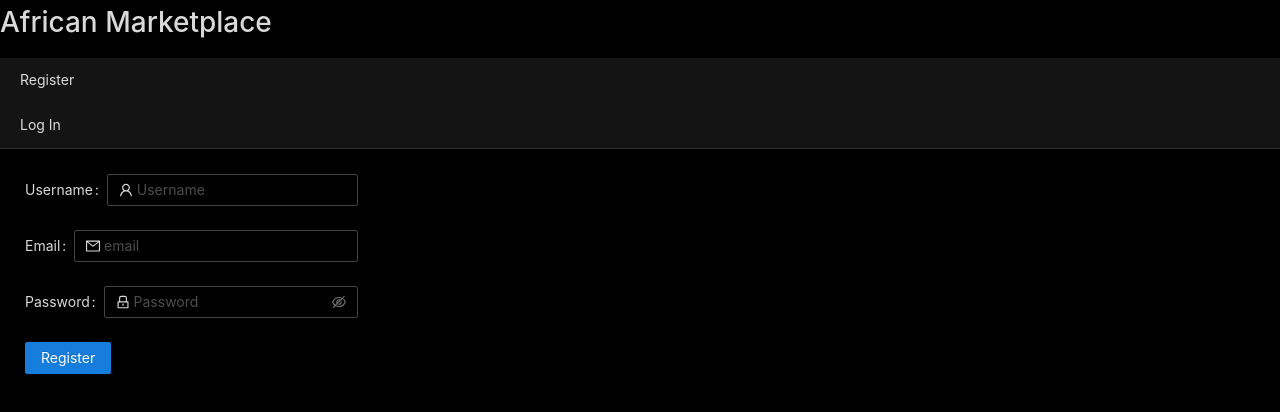
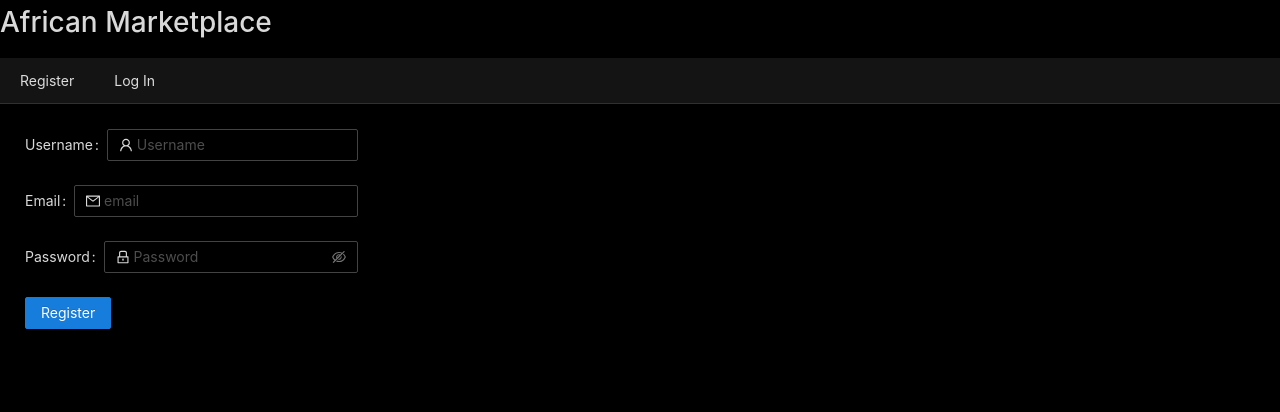
Before and after one commit to atoledo1/Sauti-African-Marketplace, a React (Create React App) app in the folder my-app/: page /register in a window 1280 px wide. Shown: the top 412 px of the page. Built offline with nearby package versions, Linux system fonts and the light colour scheme.

Commit message:
fixed nav

```diff
--- a/my-app/src/components/Navigation.js
+++ b/my-app/src/components/Navigation.js
@@ -1,5 +1,5 @@
 import React from "react";
-import {NavLink} from "react-router-dom";
+import {Link} from "react-router-dom";
 import "../App.css";
 import { Menu } from 'antd';
 import MenuItem from "antd/lib/menu/MenuItem";
@@ -12,35 +12,37 @@ function Navigation(props) {
     props.setLoggedIn(false);
   };
   return (
-    <>
+
+
     <Menu  mode="horizontal">
-
+       <>
       {props.loggedIn ? (
-        <div>
+        <>
             <Menu.Item >
-          <NavLink to="/home">Home</NavLink>
+          <Link to="/home">Home</Link>
           </Menu.Item>
           <Menu.Item >
-          <NavLink to="/mylistings"> My Listings</NavLink>
+          <Link to="/mylistings"> My Listings</Link>
           </Menu.Item>
           <Menu.Item>
-          <NavLink to="/login" onClick={logout}>
+          <Link to="/login" onClick={logout}>
             Log Out
-          </NavLink>
+          </Link>
           </Menu.Item>
-        </div>
+        </>
       ) : (
-        <div>
+      <>
             <Menu.Item>
-          <NavLink to="/register">Register</NavLink>
+          <Link to="/register">Register</Link>
           </Menu.Item>
-          <MenuItem>
-          <NavLink to="/login">Log In</NavLink>
-          </MenuItem>
-        </div>
+          <Menu.Item>
+          <Link to="/login">Log In</Link>
+          </Menu.Item>
+          </>
       )}
+      </>
       </Menu>
-    </>
+
   );
 }
 export default Navigation;
```
